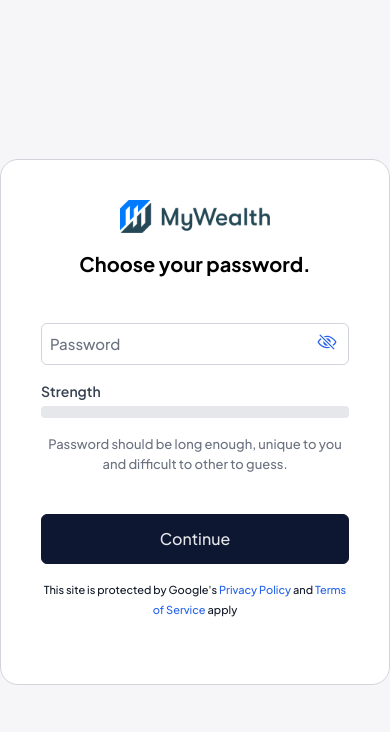
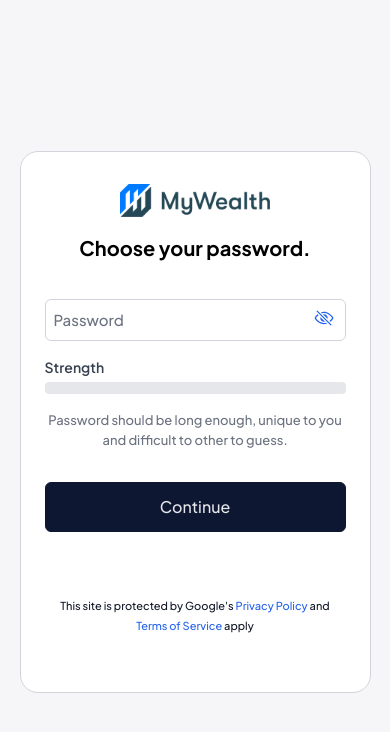
Before and after one commit to zaidkhan-code/My_wealth, a Next.js app: page /user/password in a window 390 px wide. Shown: the top 732 px of the page. Built offline with nearby package versions, Linux system fonts and the light colour scheme.

Commit message:
modified paswword page

```diff
--- a/src/app/user/password/page.js
+++ b/src/app/user/password/page.js
@@ -46,8 +46,8 @@ const PasswordPage = () => {
     }
   };
   return (
-    <div className="bg-[#F6F5F7] w-full  py-8 gap-6 flex-col min-h-screen justify-center flex items-center overflow-x-hidden">
-      <div className="md:w-[520px] max-w-md sm:max-w-lg md:max-w-xl lg:max-w-2xl text-center px-10 py-10 gap-4 flex flex-col items-center  rounded-[18px] bg-white border-[0.5px] border-gray-300 ">
+    <div className="bg-[#F6F5F7] w-full py-6 sm:py-8 gap-6 flex-col min-h-screen justify-center flex items-center overflow-x-hidden">
+      <div className="w-[90%] sm:w-[520px] max-w-md sm:max-w-lg md:max-w-xl lg:max-w-2xl text-center px-6 sm:px-10 py-8 sm:py-10 gap-4 flex flex-col items-center  rounded-[18px] bg-white border-[0.5px] border-gray-300 ">
         <div className="flex  flex-row gap-5">
           <Image
             width={150}
@@ -61,7 +61,7 @@ const PasswordPage = () => {
           Choose your password.{" "}
         </h5>
 
-        <div className="relative w-full mt-6">
+        <div className="relative w-full mt-4 sm:mt-6">
           <Input
             label=""
             placeholder="Password"
@@ -92,12 +92,13 @@ const PasswordPage = () => {
           </div>
         </div>
 
-        <p className="text-[13px] sm:text-[15px]  mb-6 text-gray-500 leading-[20px] font-medium text-center ">
+        <p className="text-[13px] sm:text-[15px]  mb-4 sm:mb-6 text-gray-500 leading-[20px] font-medium text-center ">
           Password should be long enough, unique to you and difficult to other
           to guess.
         </p>
-        <Button text="Continue" />
-        <p className="text-[11px] sm:hidden mb-6 text-gray-900 leading-[20px] font-medium text-center ">
+        <div className="w-full mb-8 sm:mb-6"><Button text="Continue" /></div>
+
+        <p className="text-[11px] sm:hidden mb-6 mt-4 text-gray-900 leading-[20px] font-medium text-center ">
          This site is protected by Google&apos;s <a href="#" className="text-blue-600">Privacy Policy</a> and <a href="#" className="text-blue-600">Terms of Service</a> apply
         </p>
       </div>
```
